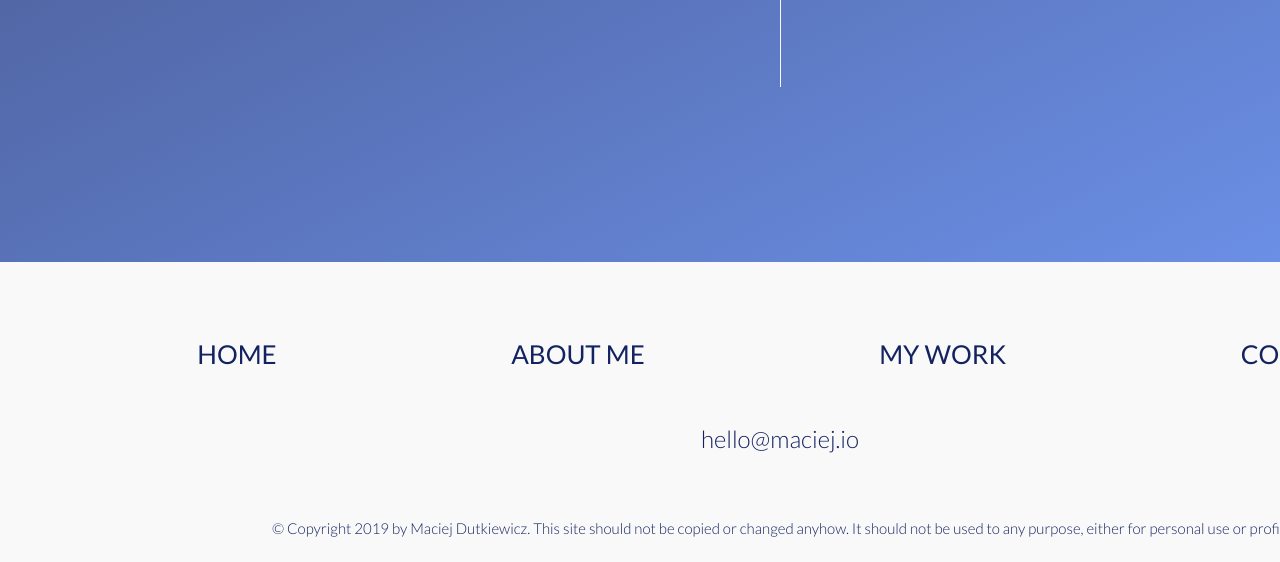
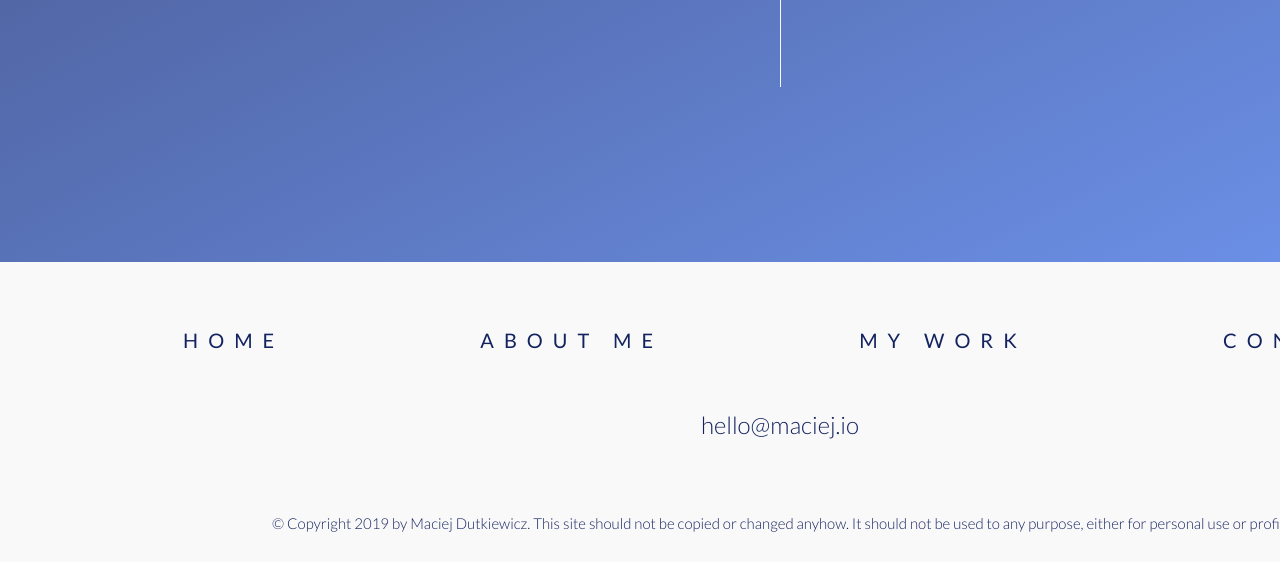
Before and after one commit to dutkiewiczmaciej/maciej.io, a website: page index.html in a window 1280 px wide. Shown: the part 2138-2700 px from the top of the page. Drawn offline with Linux system fonts and the light colour scheme.

Commit message:
change footer li size and spacing

```diff
--- a/sass/_footer.scss
+++ b/sass/_footer.scss
@@ -8,7 +8,8 @@
     grid-row-gap: 2rem;
 
     &__list {
-        font-size: 2.6rem;
+        font-size: 2rem;
+        letter-spacing: 1rem;
         font-weight: 400;
         text-transform: uppercase;
         list-style: none;
@@ -44,14 +45,14 @@
         }
 
         li {
-            padding: 1rem 1rem;
+            padding: 1rem 1rem 1rem 2rem;
 
 
             &:hover,
             &:active {
             background-color: $color-primary-dark;
             color: $color-grey-light-1;
-            padding: 1rem 1rem;
+            padding: 1rem 1rem 1rem 2rem;
             }
         }
 
```
Also changed, not shown: css/style.css.
